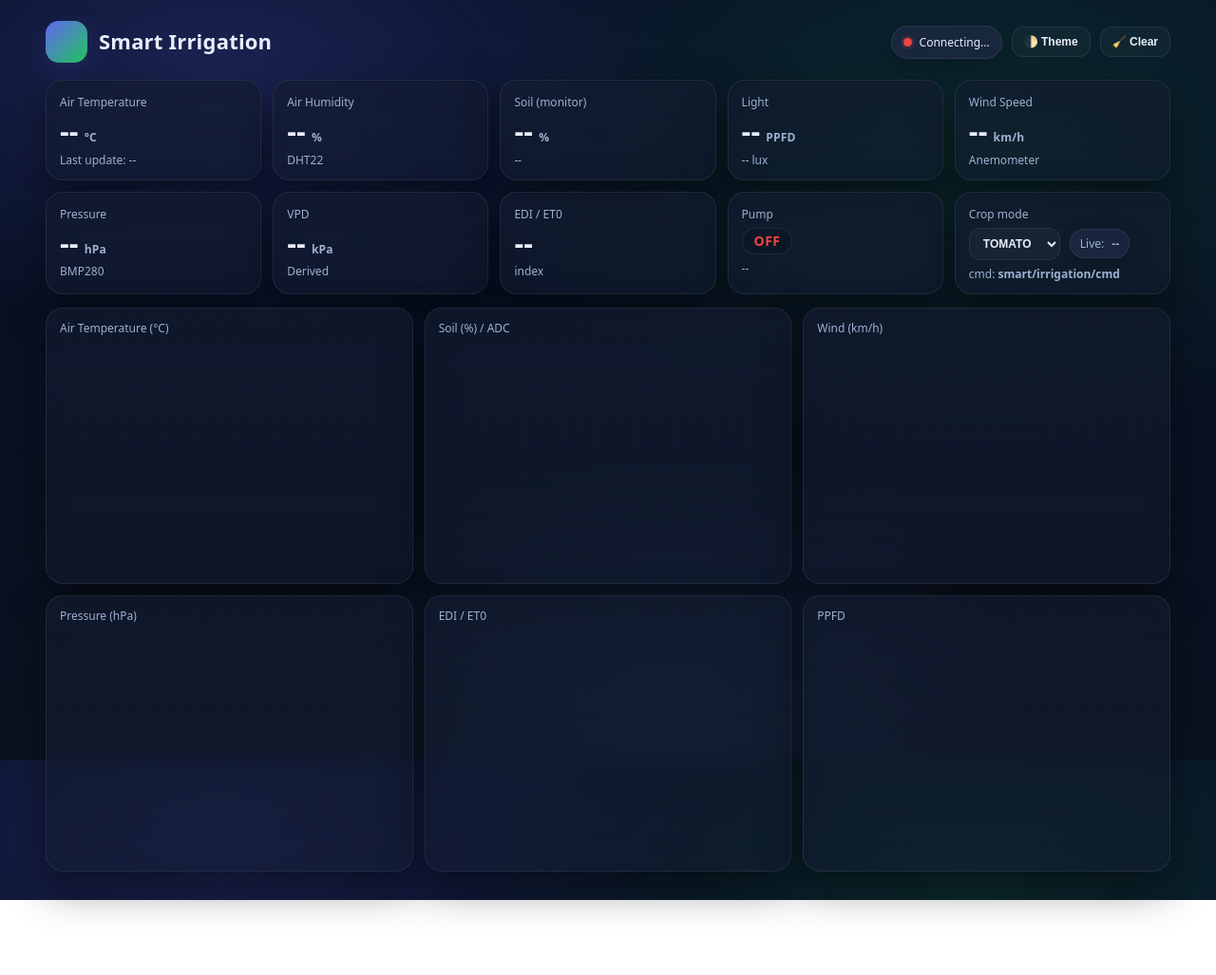
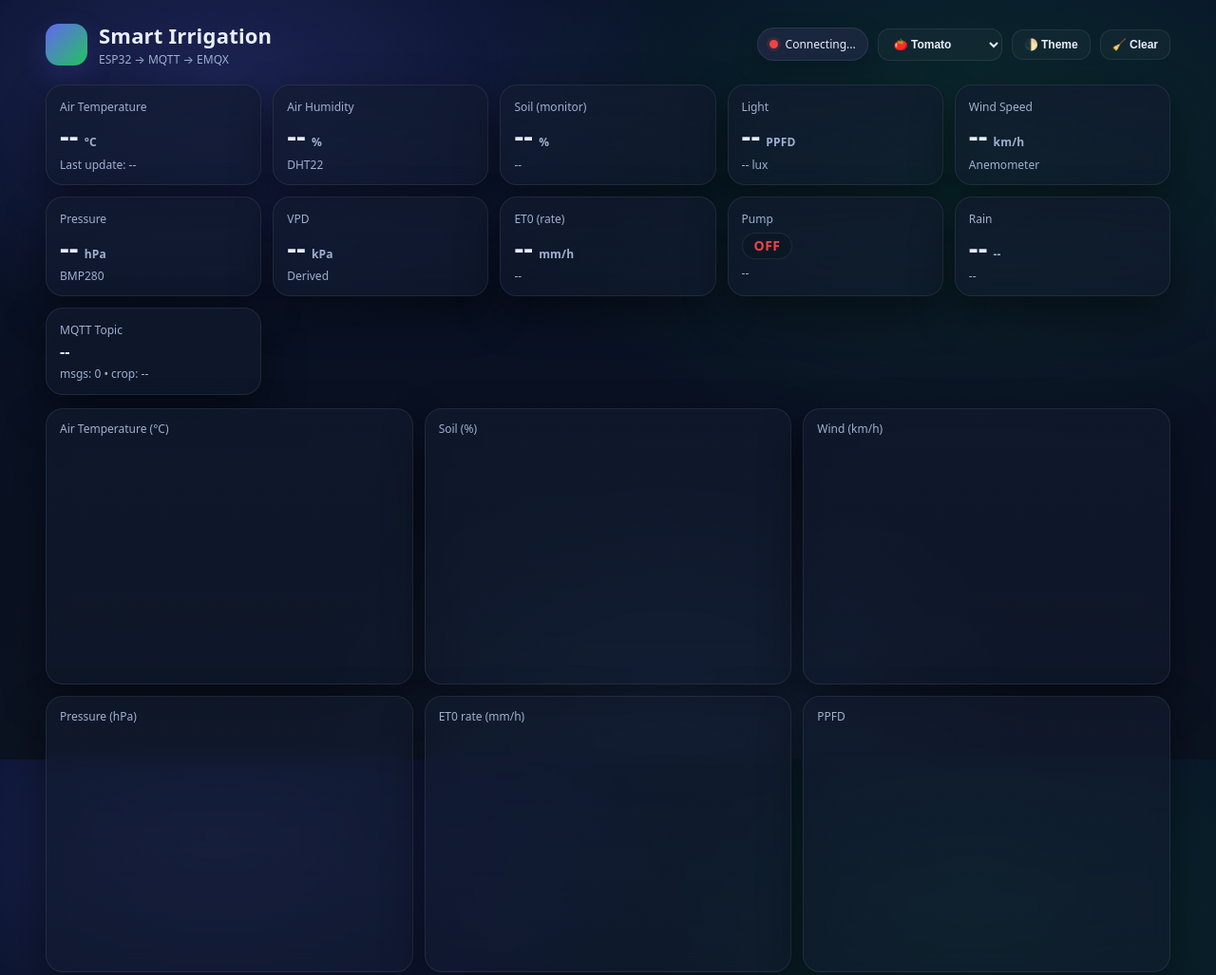
Before and after one commit to artimsara-stack/smart_irrigation_site, a plain HTML site: page index.html in a window 1280 px wide. Shown: the top 1027 px of the page at 95% size. Before the commit the page ends 948 px from the top, so only its background shows below. Drawn offline with nearby package versions, Linux system fonts and the light colour scheme; a script that the page names is missing.

Commit message:
Update index.html

```diff
--- a/index.html
+++ b/index.html
@@ -5,8 +5,13 @@
   <meta name="viewport" content="width=device-width,initial-scale=1" />
   <title>Smart Irrigation Dashboard</title>
 
+  <!-- CSS ديالك -->
   <link rel="stylesheet" href="style.css">
+
+  <!-- Chart.js -->
   <script src="https://cdn.jsdelivr.net/npm/chart.js"></script>
+
+  <!-- MQTT.js -->
   <script src="https://unpkg.com/mqtt/dist/mqtt.min.js"></script>
 </head>
 
@@ -18,7 +23,7 @@
     <div class="logo"></div>
     <div>
       <h2>Smart Irrigation</h2>
-     <div class="subtitle"></div>
+      <div class="subtitle">ESP32 → MQTT → EMQX</div>
     </div>
   </div>
 
@@ -27,11 +32,19 @@
       <span class="dot" id="dot"></span>
       <span id="statusTxt">Connecting...</span>
     </div>
+
+    <!-- ✅ Crop selection (نفس ديزاين btn) -->
+    <select class="btn" id="cropSelect">
+      <option value="TOMATO">🍅 Tomato</option>
+      <option value="BERRIES">🍓 Red berries</option>
+    </select>
+
     <button class="btn" id="themeBtn" type="button">🌓 Theme</button>
     <button class="btn" id="clearBtn" type="button">🧹 Clear</button>
   </div>
 </header>
 
+<!-- KPIs -->
 <div class="grid">
 
   <div class="card kpi">
@@ -58,6 +71,7 @@
     <div class="sub"><span id="lux">--</span> lux</div>
   </div>
 
+  <!-- ✅ Wind now in km/h -->
   <div class="card kpi">
     <div class="label">Wind Speed</div>
     <div class="value"><span id="wind">--</span> <span class="unit">km/h</span></div>
@@ -77,9 +91,9 @@
   </div>
 
   <div class="card kpi">
-    <div class="label">EDI / ET0</div>
-    <div class="value"><span id="edi">--</span></div>
-    <div class="sub" id="ediSub">index</div>
+    <div class="label">ET0 (rate)</div>
+    <div class="value"><span id="edi">--</span> <span class="unit">mm/h</span></div>
+    <div class="sub" id="ediSub">--</div>
   </div>
 
   <div class="card kpi">
@@ -90,27 +104,26 @@
     <div class="sub" id="dayNight">--</div>
   </div>
 
-  <!-- ✅ NEW: Crop selection (commande MQTT) -->
+  <!-- ✅ Rain KPI card -->
   <div class="card kpi">
-    <div class="label">Crop mode</div>
-
-    <div class="sub" style="display:flex; gap:10px; align-items:center; flex-wrap:wrap;">
-      <select id="cropSelect" class="btn" style="padding:8px 10px;">
-        <option value="TOMATO" selected>TOMATO</option>
-        <option value="BERRIES">BERRIES</option>
-      </select>
-
-      <div class="pill" style="padding:6px 10px;">
-        Live: <b id="cropLive">--</b>
-      </div>
+    <div class="label">Rain</div>
+    <div class="value">
+      <span id="rainState">--</span> <span class="unit" id="rainUnit">--</span>
     </div>
-
-    <div class="sub">cmd: <b>smart/irrigation/cmd</b></div>
+    <div class="sub" id="rainSub">--</div>
   </div>
 
+  <div class="card kpi">
+    <div class="label">MQTT Topic</div>
+    <div class="value" style="font-size:16px;font-weight:700">
+      <span id="topicLbl">--</span>
+    </div>
+    <div class="sub">msgs: <span id="msgCount">0</span> • crop: <span id="cropLbl">--</span></div>
+  </div>
 
 </div>
 
+<!-- Charts -->
 <div class="charts">
 
   <div class="card chartCard">
@@ -119,7 +132,7 @@
   </div>
 
   <div class="card chartCard">
-    <div class="label">Soil (%) / ADC</div>
+    <div class="label">Soil (%)</div>
     <canvas id="cSoil"></canvas>
   </div>
 
@@ -134,7 +147,7 @@
   </div>
 
   <div class="card chartCard">
-    <div class="label">EDI / ET0</div>
+    <div class="label">ET0 rate (mm/h)</div>
     <canvas id="cEdi"></canvas>
   </div>
 
```
